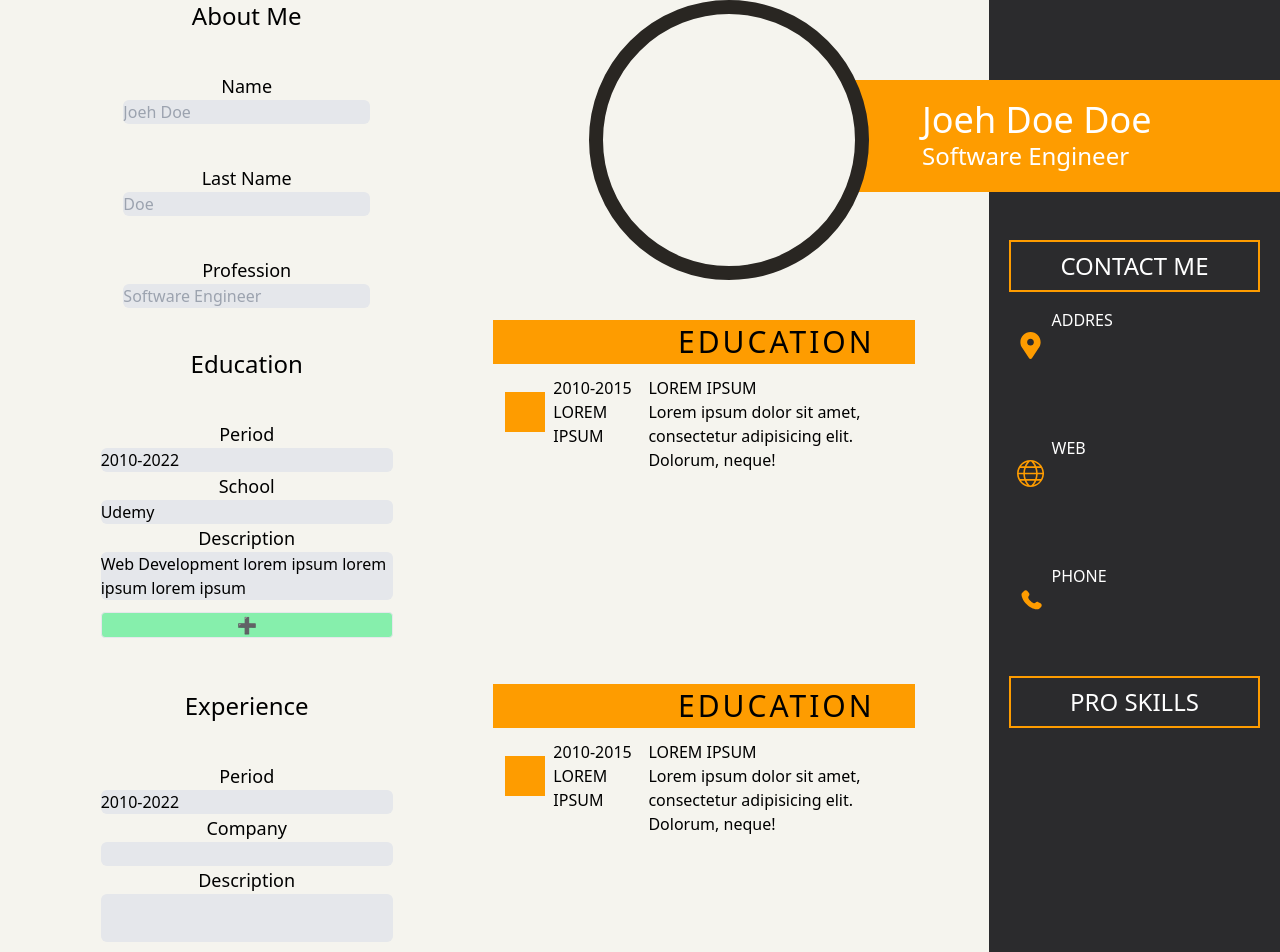
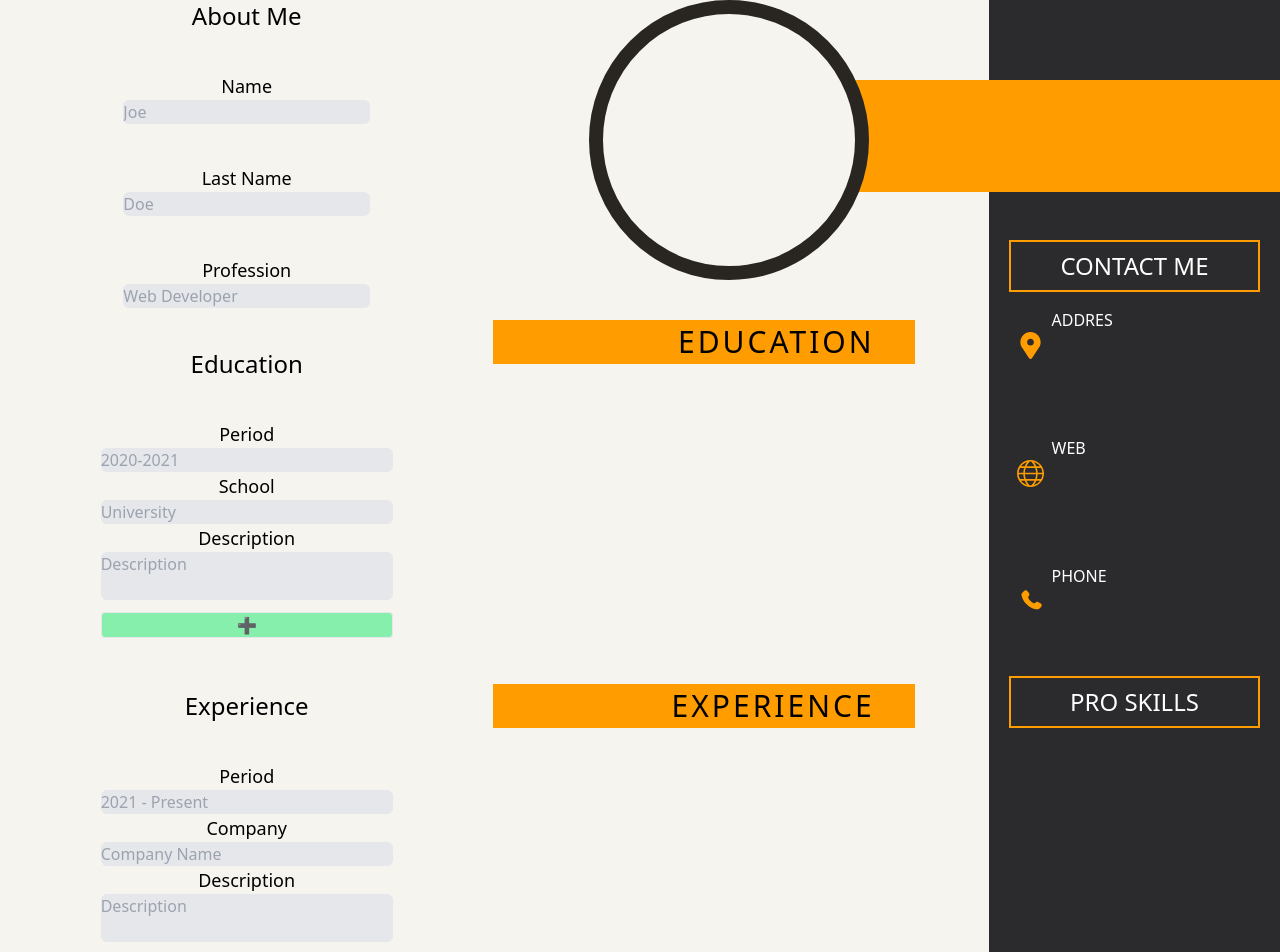
Before and after one commit to Krist15/cv-application, a React (Vite) app: page / in a window 1280 px wide. Shown: the top 952 px of the page. Built offline with nearby package versions, Linux system fonts and the light colour scheme.

Commit message:
Fix import from types instead ../App

```diff
--- a/src/App.tsx
+++ b/src/App.tsx
@@ -15,9 +15,9 @@ export default function App() {
   const [width, setWidth] = useState(0);
 
   const [about, setAbout] = useState<About>({
-    name: 'Joeh Doe',
-    lastName: 'Doe',
-    profession: 'Software Engineer',
+    name: '',
+    lastName: '',
+    profession: '',
   });
   const [contactMe, setContactMe] = useState<ContactMeType>({
     address: '',
@@ -26,10 +26,10 @@ export default function App() {
   });
 
   const [education, setEducation] = useState<EducationType>({
-    period: '2010-2022',
-    school: 'Udemy',
-    degree: 'Web Development',
-    description: 'Web Development lorem ipsum lorem ipsum lorem ipsum',
+    period: '',
+    school: '',
+    degree: '',
+    description: '',
   });
 
   const [proSkills, setProSkills] = useState<ProSkillsType>({
@@ -104,6 +104,7 @@ export default function App() {
         about={about}
         education={education}
         educationList={educationList}
+        proSkillsList={proSkillsList}
       />
       <CvPreview
         width={width}
--- a/src/components/AboutMe.tsx
+++ b/src/components/AboutMe.tsx
@@ -1,4 +1,4 @@
-import { About } from '../App';
+import { About } from '../types';
 
 type AboutProps = {
   about: About;
--- a/src/components/Education.tsx
+++ b/src/components/Education.tsx
@@ -11,24 +11,6 @@ export default function Education({ educationList }: EducationProps) {
         <h2 className="text-3xl tracking-widest">EDUCATION</h2>
       </div>
       <div className="grid grid-cols-[1fr,2fr] grid-rows-3 gap-4 h-80 w-full p-3">
-        <div className="h-full w-full">
-          <div className="flex items-center gap-2">
-            <div>
-              <div className="w-10 h-10 bg-[#fe9c00]"></div> {/* Square */}
-            </div>
-            <div className="flex flex-col">
-              <p className="font-light">2010-2015</p>
-              <p>LOREM IPSUM</p>
-            </div>
-          </div>
-        </div>
-        <div>
-          <p>LOREM IPSUM</p>
-          <p className="font-light">
-            Lorem ipsum dolor sit amet, consectetur adipisicing elit. Dolorum,
-            neque!
-          </p>
-        </div>
         {educationList.map((item) => {
           return (
             <>
@@ -38,8 +20,7 @@ export default function Education({ educationList }: EducationProps) {
               >
                 <div className="flex items-center gap-2">
                   <div>
-                    <div className="w-10 h-10 bg-[#fe9c00]"></div>{' '}
-                    {/* Square */}
+                    <div className="w-10 h-10 bg-[#fe9c00]"></div>
                   </div>
                   <div className="flex flex-col">
                     <p className="font-light">{item.period}</p>
--- a/src/components/Experience.tsx
+++ b/src/components/Experience.tsx
@@ -8,27 +8,9 @@ export default function Experience({ experienceList }: ExperienceProps) {
   return (
     <div className="w-[85%] h-1/2">
       <div className="flex justify-end items-center h-11 w-full px-10 bg-[#fe9c00]">
-        <h2 className="text-3xl tracking-widest">EDUCATION</h2>
+        <h2 className="text-3xl tracking-widest">EXPERIENCE</h2>
       </div>
       <div className="grid grid-cols-[1fr,2fr] grid-rows-3 gap-4 h-80 w-full p-3">
-        <div className="h-full w-full">
-          <div className="flex items-center gap-2">
-            <div>
-              <div className="w-10 h-10 bg-[#fe9c00]"></div> {/* Square */}
-            </div>
-            <div className="flex flex-col">
-              <p className="font-light">2010-2015</p>
-              <p>LOREM IPSUM</p>
-            </div>
-          </div>
-        </div>
-        <div>
-          <p>LOREM IPSUM</p>
-          <p className="font-light">
-            Lorem ipsum dolor sit amet, consectetur adipisicing elit. Dolorum,
-            neque!
-          </p>
-        </div>
         {experienceList.map((item) => {
           return (
             <>
--- a/src/components/Form.tsx
+++ b/src/components/Form.tsx
@@ -1,5 +1,5 @@
 import React from 'react';
-import { About, EducationType, ExperienceType } from '../types';
+import { About, EducationType, ExperienceType, ProSkillsType } from '../types';
 import printIcon from '../assets/print.svg';
 
 type FormProps = {
@@ -9,6 +9,7 @@ type FormProps = {
   experience: ExperienceType;
   educationList: EducationType[];
   experienceList: ExperienceType[];
+  proSkillsList: ProSkillsType[];
   handleRangeChange: React.ChangeEventHandler<HTMLInputElement>;
   handleInputChange: React.ChangeEventHandler<
     HTMLInputElement | HTMLTextAreaElement
@@ -20,17 +21,11 @@ type FormProps = {
 };
 
 export default function Form(props: FormProps) {
-  const disableExperience = () => {
-    if (props.experienceList.length >= 2) {
-      return true;
-    }
-  };
+  const disableExperience = () => props.experienceList.length >= 3;
 
-  const disableEducation = () => {
-    if (props.educationList.length >= 2) {
-      return true;
-    }
-  };
+  const disableEducation = () => props.educationList.length >= 3;
+
+  const disableProSkills = () => props.proSkillsList.length >= 5;
 
   return (
     <div className="w-2/5 h-full bg-[#f5f4ee]">
@@ -46,7 +41,7 @@ export default function Form(props: FormProps) {
           <input
             type="text"
             name="name"
-            placeholder={props.about.name}
+            placeholder="Joe"
             onChange={props.handleInputChange}
             className="rounded-md bg-gray-200"
           />
@@ -76,7 +71,7 @@ export default function Form(props: FormProps) {
           <input
             type="text"
             name="profession"
-            placeholder={props.about.profession}
+            placeholder="Web Developer"
             onChange={props.handleInputChange}
             className="rounded-md bg-gray-200"
           />
@@ -92,7 +87,7 @@ export default function Form(props: FormProps) {
           <input
             type="text"
             name="period"
-            value={props.education.period}
+            placeholder="2020-2021"
             onChange={props.handleInputChange}
             className="rounded-md bg-gray-200"
           />
@@ -105,7 +100,7 @@ export default function Form(props: FormProps) {
           <input
             type="text"
             name="school"
-            value={props.education.school}
+            placeholder="University"
             onChange={props.handleInputChange}
             className="rounded-md bg-gray-200"
           />
@@ -119,7 +114,7 @@ export default function Form(props: FormProps) {
             name="description"
             rows={2}
             cols={30}
-            value={props.education.description}
+            placeholder="Description"
             onChange={props.handleInputChange}
             className="rounded-md bg-gray-200 resize-none"
           />
@@ -144,8 +139,8 @@ export default function Form(props: FormProps) {
           </label>
           <input
             type="text"
-            name="period"
-            value={props.education.period}
+            name="experiencePeriod"
+            placeholder="2021 - Present"
             onChange={props.handleInputChange}
             className="rounded-md bg-gray-200"
           />
@@ -158,7 +153,7 @@ export default function Form(props: FormProps) {
           <input
             type="text"
             name="company"
-            value={props.experience.company}
+            placeholder="Company Name"
             onChange={props.handleInputChange}
             className="rounded-md bg-gray-200"
           />
@@ -172,7 +167,7 @@ export default function Form(props: FormProps) {
             name="experienceDescription"
             rows={2}
             cols={30}
-            value={props.experience.experienceDescription}
+            placeholder="Description"
             onChange={props.handleInputChange}
             className="rounded-md bg-gray-200 resize-none"
           />
@@ -245,6 +240,7 @@ export default function Form(props: FormProps) {
             <input
               type="text"
               name="skill"
+              placeholder="Javascript"
               className="rounded-md bg-gray-200"
               onChange={props.handleInputChange}
             />
@@ -261,7 +257,10 @@ export default function Form(props: FormProps) {
             <button
               type="button"
               onClick={props.handleProSkills}
-              className="bg-green-300 rounded border hover:bg-green-400 transition ease-out my-3 w-10 h-10 mt-6 text-white text-3xl flex justify-center"
+              disabled={disableProSkills()}
+              className={`bg-green-300 rounded border hover:bg-green-400 transition ease-out my-3 w-10 h-10 mt-6 text-white text-3xl flex justify-center ${
+                disableProSkills() && 'bg-gray-100 cursor-not-allowed'
+              }`}
             >
               +
             </button>
```
